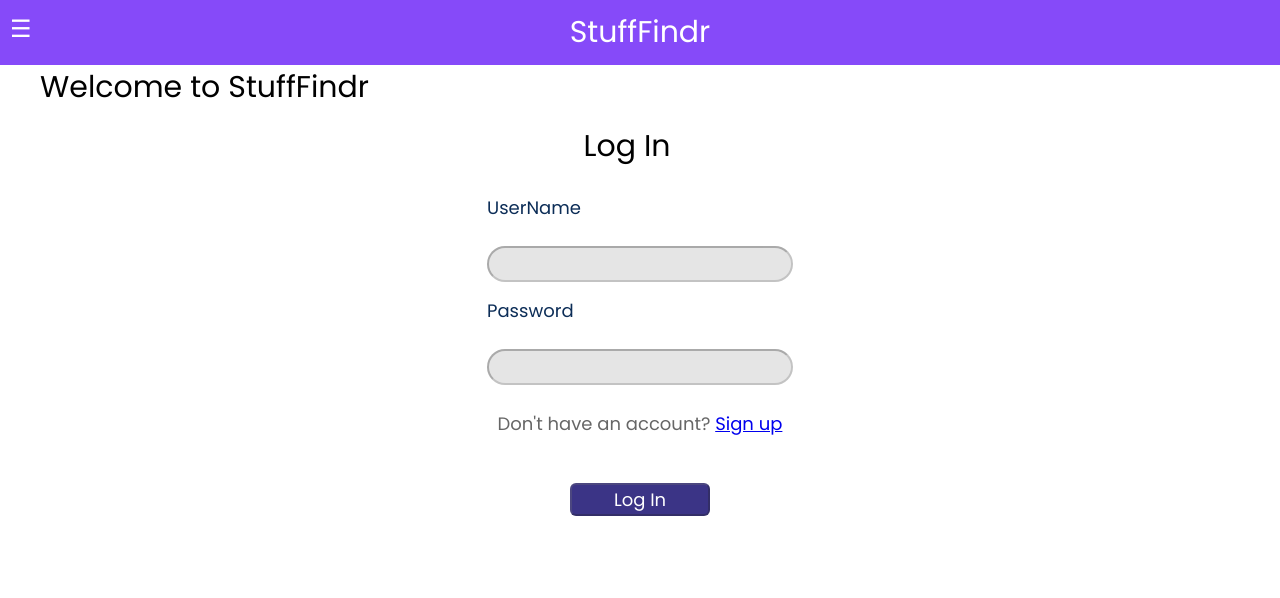
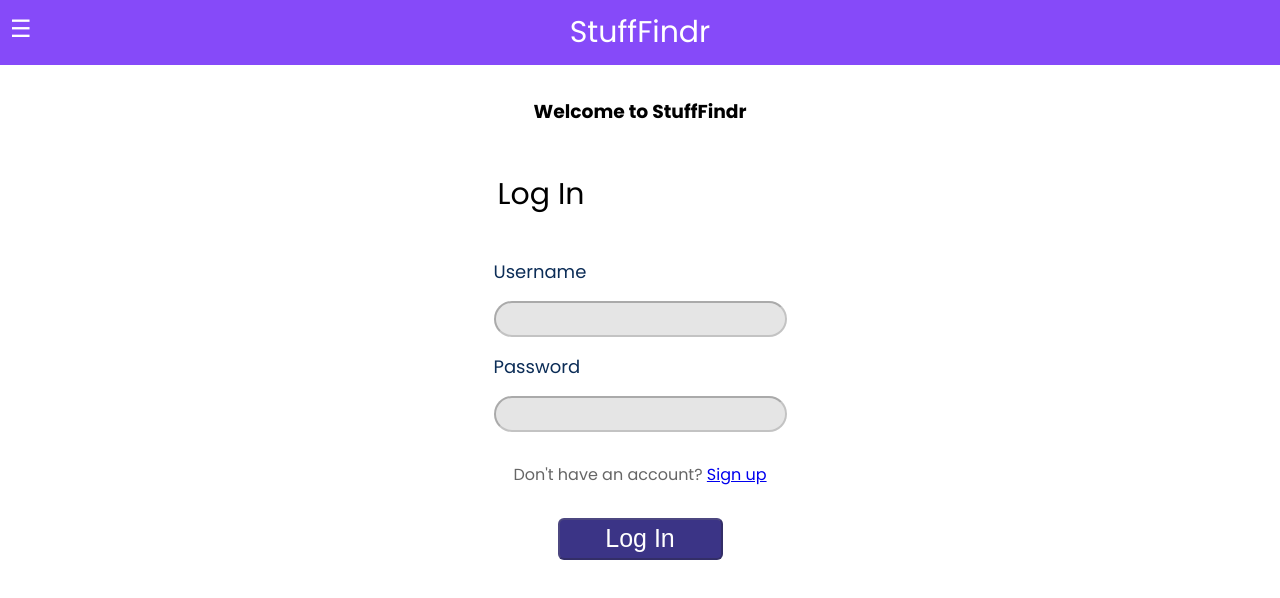
Before and after one commit to Code-the-Dream-School/ffprac-team7-front, a React (Vite) app: page /LoginPage in a window 1280 px wide. Shown: the top 598 px of the page. Built offline with nearby package versions, Linux system fonts and the light colour scheme.

Commit message:
pretty close but need help with eye icon for password field

```diff
--- a/src/pages/LoginPage.jsx
+++ b/src/pages/LoginPage.jsx
@@ -7,16 +7,22 @@ function LoginPage() {
     return(
         <div>
             <Header />
-                <h2 className="greetingContainer" >Welcome to StuffFindr</h2>
+            <h3 className="greetingContainer" >Welcome to StuffFindr</h3>
             <div className="LoginPageContainer">
-                <h2>Log In</h2>
-                <div className="inputContainer">
-                    <label className="fieldLabel">UserName</label>
-                        <input className="inputField" type='text'  disabled />
-                    <label className="fieldLabel">Password</label>
-                        <input className="inputField" type='password'  disabled />
+                <h2 className="LoginHeader">Log In</h2>
+
+                <div className="userNameContainer">
+                    <label className="fieldLabel" htmlFor="userName">Username</label>
+                    <input className="inputField" type='text' id="username" disabled />
                 </div>
-                <p>Don't have an account? <Link to="/SignUpPage">Sign up</Link></p>
+                <div className="passwordContainer">
+                    <label className="fieldLabel" htmlFor="password">Password</label>
+                    <div className='passwordInputContainer'>
+                        <input className="inputField" type='password' disabled/>
+                        {/* password eye icon here? */}
+                    </div>
+                </div>
+                <p className="signUpBlurb">Don't have an account? <Link to="/SignUpPage">Sign up</Link></p>
                 <button className="logInBtn" disabled>Log In</button>
             </div>
         </div>
--- a/src/styles/LoginPage.css
+++ b/src/styles/LoginPage.css
@@ -6,15 +6,19 @@
     align-items: center;
     font-family: Poppins;
 }
-
 .greetingContainer{
-    display: inline;
-    padding: 40px;
+    display: flex;
+    flex-direction: column;
+    align-items: center;
+    margin: 2rem 0rem 2rem 0rem;
     font-family: Poppins;
 }
+.LoginHeader{
+    width: 285px;
+}
 .inputField{
-    display: flex;
-    flex-direction: column;
+
+
     background: #E5E5E5;
     border-radius: 33px;
     font-style: normal;
@@ -22,27 +26,19 @@
     font-size: 18px;
     line-height: 22px;
     color: #666666;
-    padding-left: 15px;
     width: 285px;
     height: 30px;
 }
 
 label{
     display: block;
-    font-family: Poppins;
     font-size: 18px;
     font-weight: 400;
     color: #0C2D57;
-    margin-bottom: 10px;
+    margin: 1rem 0rem 1rem 0rem;
 }
 
-.logInBtn{
-    width: 140px;
-    height: 33px;
-    background: #3B3486;
-    border-radius: 6px;
-    font-family: 'Poppins';
-    font-size: 18px;
-    color: #FFFFFF;
-    margin-top: 30px
+.signUpBlurb{
+    font-size: medium;
+    padding: 1rem 0rem 1rem 0rem;
 }
--- a/src/styles/SignUpPage.css
+++ b/src/styles/SignUpPage.css
@@ -58,7 +58,6 @@ p {
 }
 
 .signUpBtn {
-
     width: 140px;
     height: 33px;
     background: #3B3486;
```
